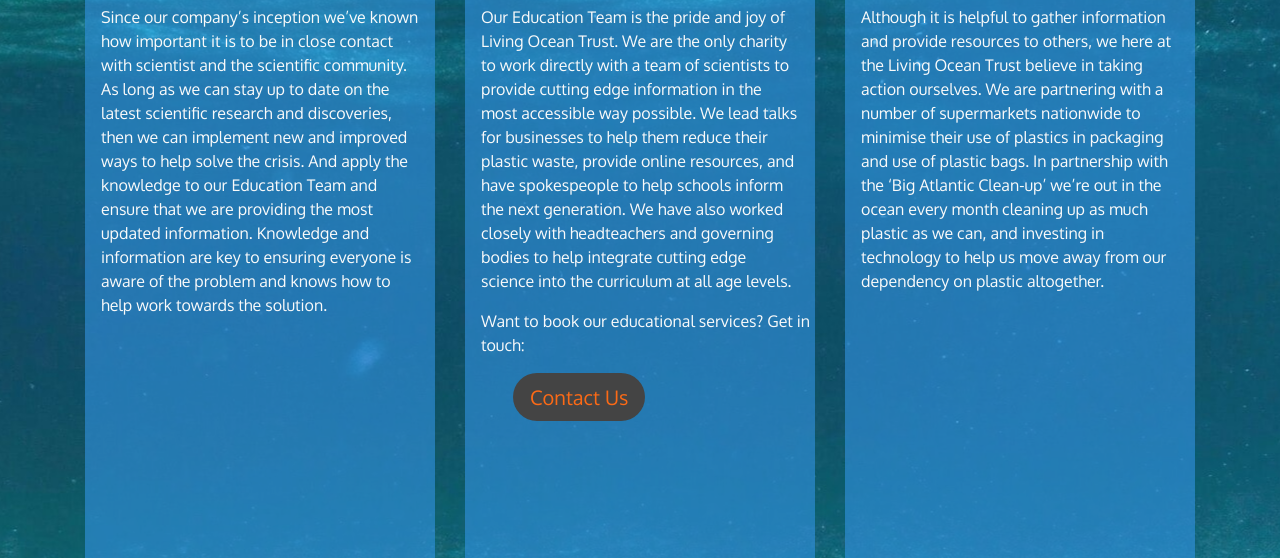
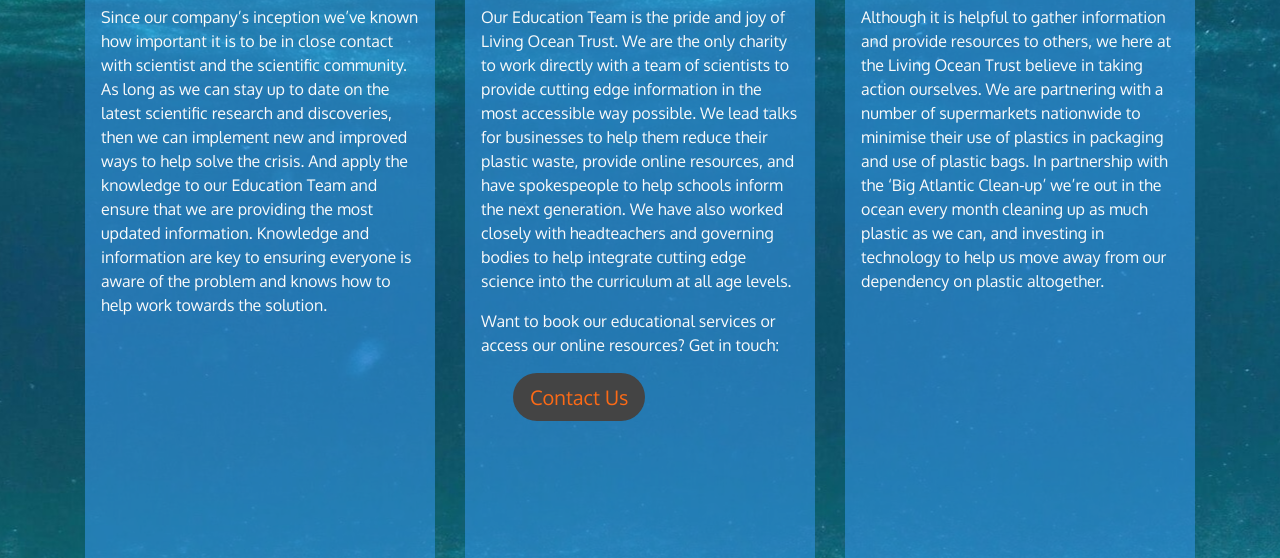
Before and after one commit to Code-Institute-Submissions/Living-Ocean-ms1, a plain HTML site: page what-we're-doing.html in a window 1280 px wide. Shown: the part 242-800 px from the top of the page. Drawn offline with nearby package versions, Linux system fonts and the light colour scheme.

Commit message:
Added minor text to paragraph

```diff
--- a/what-we're-doing.html
+++ b/what-we're-doing.html
@@ -78,7 +78,7 @@
         We are the only charity to work directly with a team of scientists to provide cutting edge information in the most accessible way possible.
         We lead talks for businesses to help them reduce their plastic waste, provide online resources, and have spokespeople to help schools inform the next generation.
         We have also worked closely with headteachers and governing bodies to help integrate cutting edge science into the curriculum at all age levels. </p>
-        <p class="ml-3">Want to book our educational services? Get in touch:</p>
+        <p class="ml-3">Want to book our educational services or access our online resources? Get in touch:</p>
         <a href="#" class="btn btn-lg btn-external">Contact Us</a>
         </div>
     </section>
```
